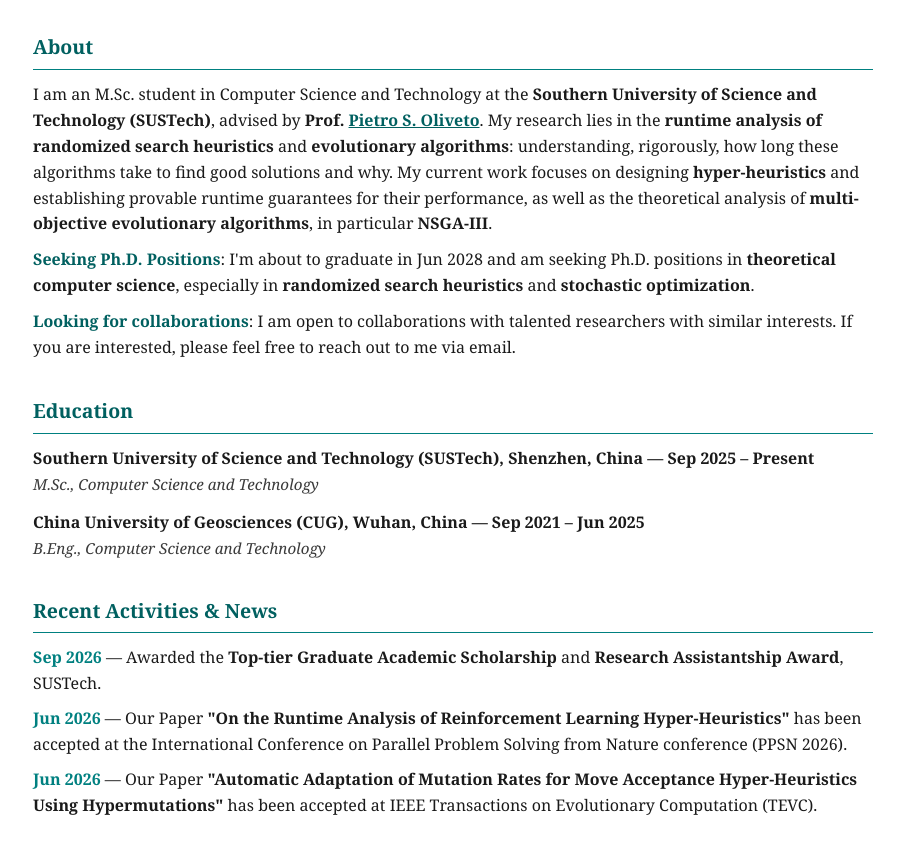
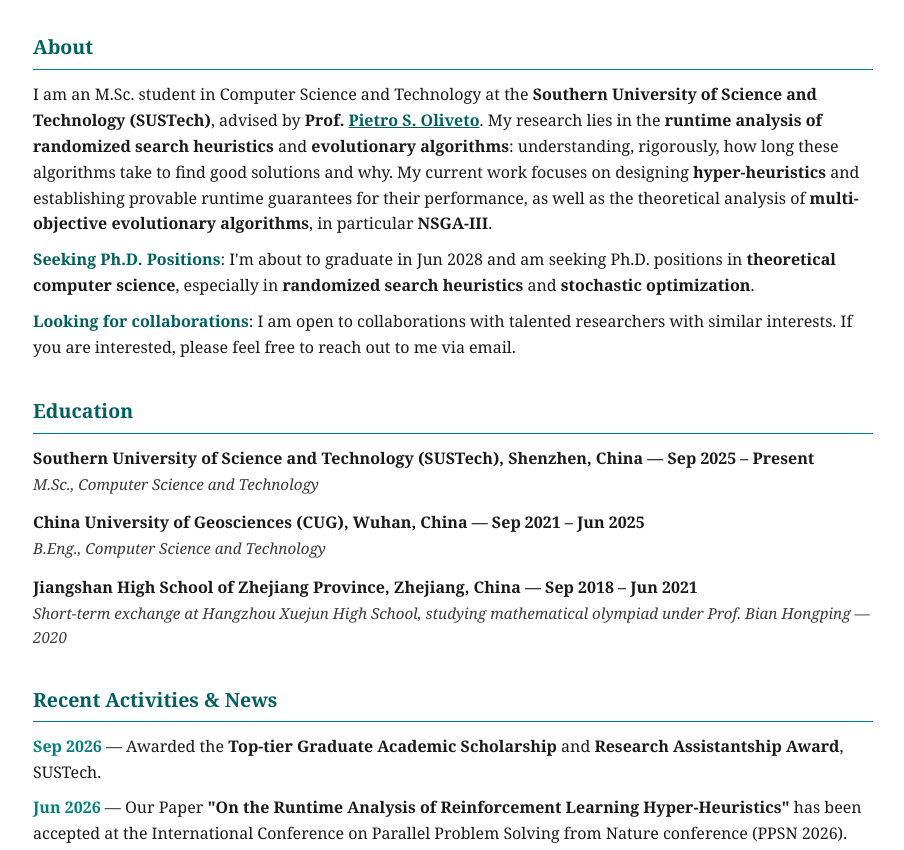
Before and after one commit to MqXuTodd/MqXuTodd.github.io, a plain HTML site: page index.html in a window 1280 px wide. Shown: the part 230-1080 px from the top of the page, without its empty margins (187-1091 px from the left). Drawn offline with Linux system fonts and the light colour scheme; no server answers.

Commit message:
Fix high school entry: add Xuejun exchange and math olympiad training
Co-Authored-By: Claude Code <noreply@anthropic.com>

```diff
--- a/index.html
+++ b/index.html
@@ -178,6 +178,10 @@
       <div class="meta">B.Eng., Computer Science and Technology</div>
       <!-- <div class="note">GPA: 86 / 100</div> -->
     </div>
+    <div class="edu">
+      <div class="head">Jiangshan High School of Zhejiang Province, Zhejiang, China &mdash; Sep 2018 &ndash; Jun 2021</div>
+      <div class="meta">Short-term exchange at Hangzhou Xuejun High School, studying mathematical olympiad under Prof. Bian Hongping &mdash; 2020</div>
+    </div>
   </section>
 
 
```
